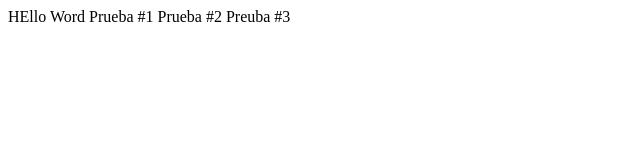
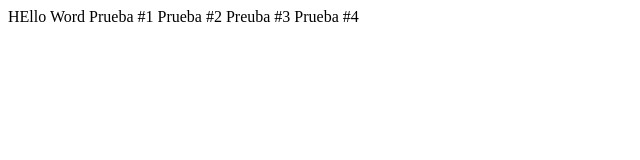
Before and after one commit to nicolasbuiles93/CursoPrework, a plain HTML site: page index.html in a window 1280 px wide. Shown: the full height of the page, 0-640 px from the left. Drawn offline with Linux system fonts and the light colour scheme.

Commit message:
Prueba 4

```diff
--- a/index.html
+++ b/index.html
@@ -12,5 +12,6 @@
     Prueba #1
     Prueba #2
     Preuba #3
+    Prueba #4
 </body>
 </html>
```
